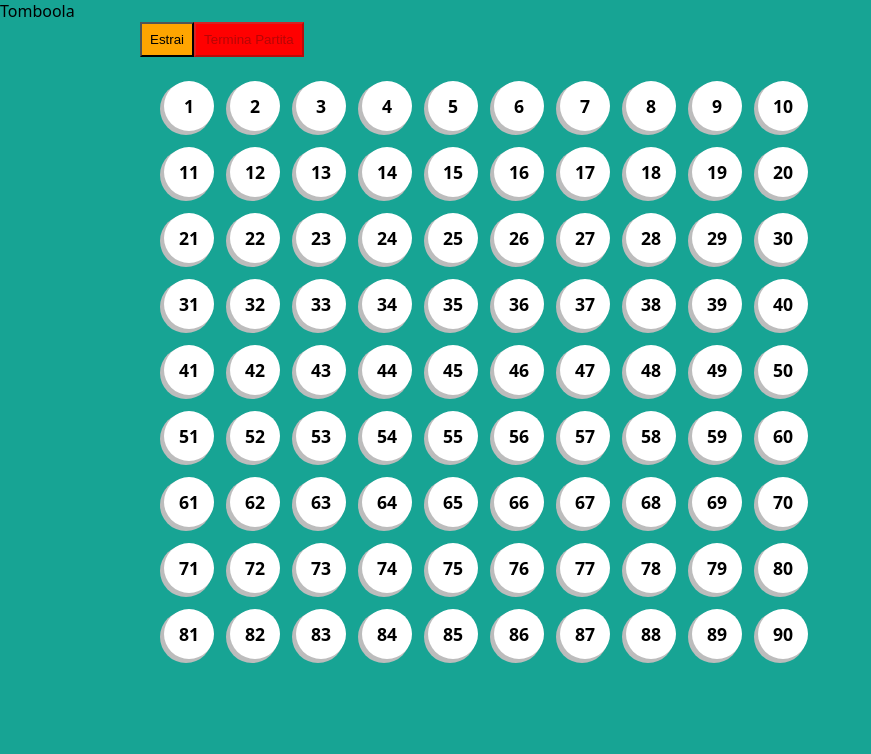
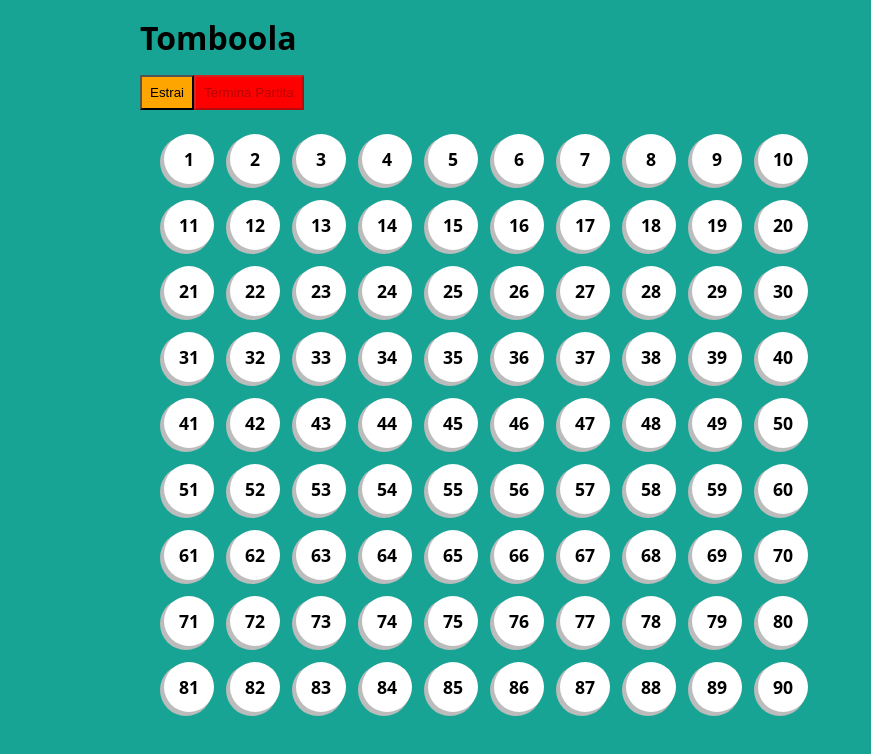
Before and after one commit to andrea-pugliatti/web-tombola, a React (Vite) app: page / in a window 1280 px wide. Shown: the top 754 px of the page, without its empty margins (0-871 px from the left). Built offline with nearby package versions, Linux system fonts and the light colour scheme.

Commit message:
Add header component

```diff
--- a/src/App.jsx
+++ b/src/App.jsx
@@ -1,4 +1,6 @@
 import { useEffect, useState } from "react";
+
+import Header from "./components/Header";
 
 function App() {
 	const [tombola, setTombola] = useState([]);
@@ -37,7 +39,7 @@ function App() {
 
 	return (
 		<>
-			<header>Tomboola</header>
+			<Header />
 			<div className="container">
 				<button
 					className="button extract-button"
--- /dev/null
+++ b/src/components/Header.jsx
@@ -0,0 +1,9 @@
+export default function Header() {
+	return (
+		<header>
+			<div className="container">
+				<h1>Tomboola</h1>
+			</div>
+		</header>
+	);
+}
--- a/src/index.css
+++ b/src/index.css
@@ -7,6 +7,10 @@
 body {
 	font-family: system-ui, Helvetica, Arial, sans-serif;
 	background-color: rgb(23, 164, 148);
+}
+
+header {
+	padding: 1rem;
 }
 
 .container {
```
